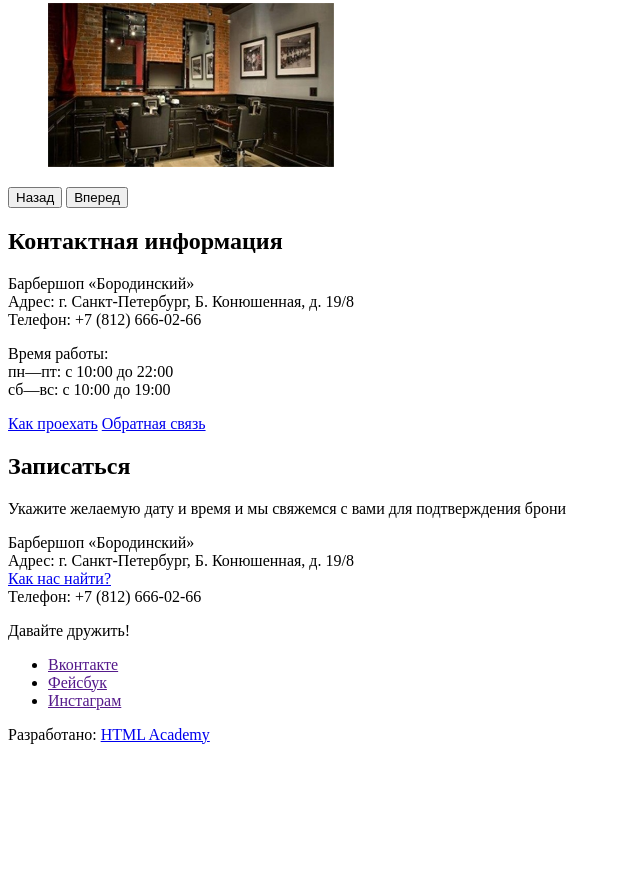
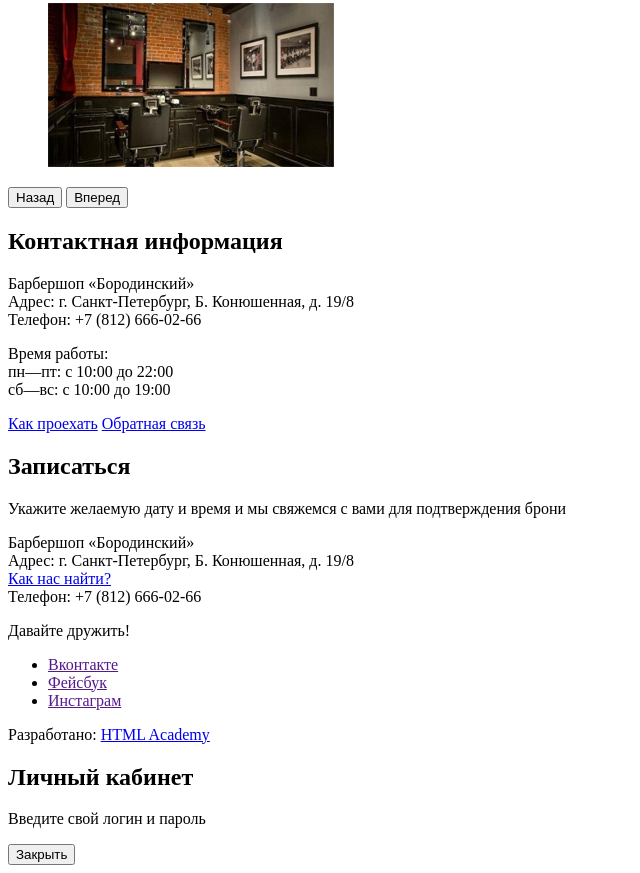
Before and after one commit to gilyovdmitrij/242682-barbershop-26, a plain HTML site: page index.html in a window 1280 px wide. Shown: the part 933-1806 px from the top of the page, without its empty margins (0-640 px from the left). Before the commit the page ends 1693 px from the top, so only its background shows below. Drawn offline with Linux system fonts and the light colour scheme.

Commit message:
разметил всплывашку входа и регистрации

```diff
--- a/index.html
+++ b/index.html
@@ -103,6 +103,13 @@
           <a href="https://htmlacademy.ru">HTML Academy</a>
         </p>
       </footer>
+      <section>
+        <h2>Личный кабинет</h2>
+        <p>Введите свой логин и пароль</p>
+        <!-- Здесь будет форма, чесслово! -->
+        <button type="button">Закрыть</button>
+      </section>
+
     </main>
   </body>
 </html>
```
